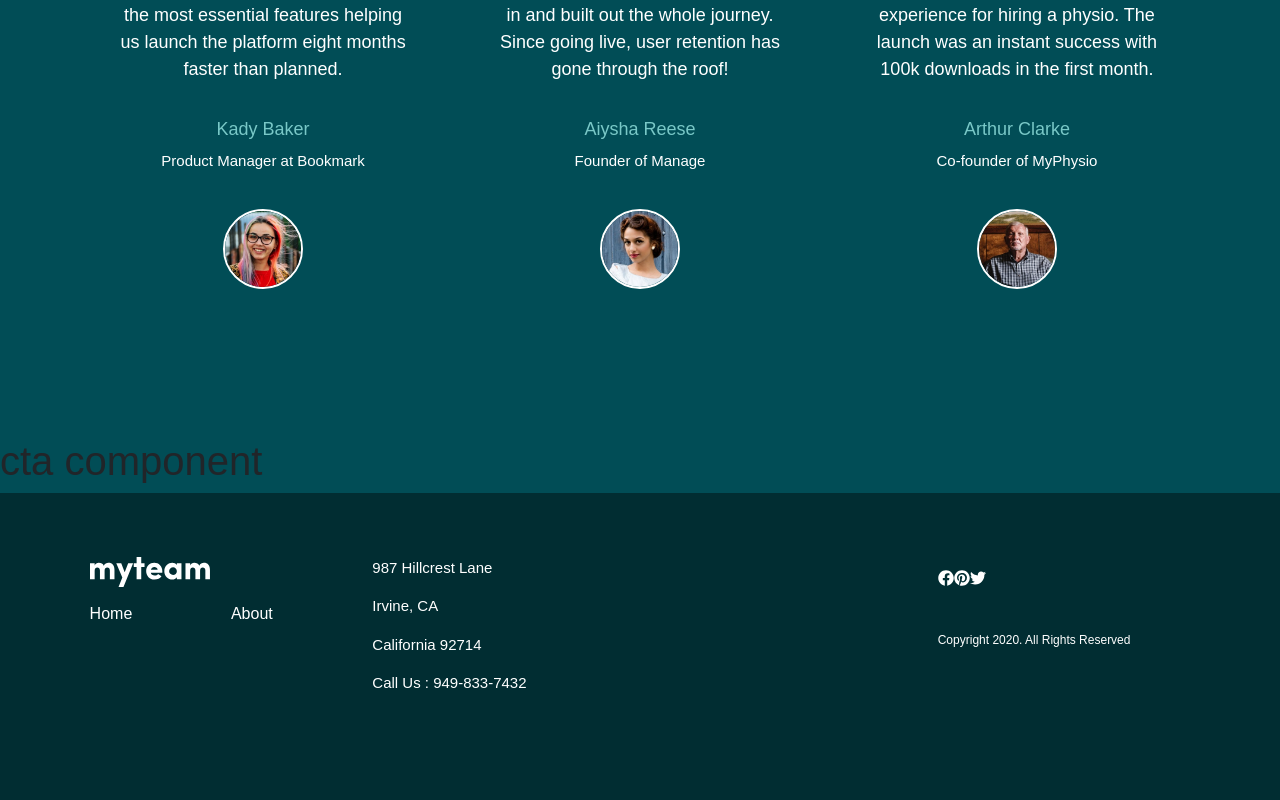
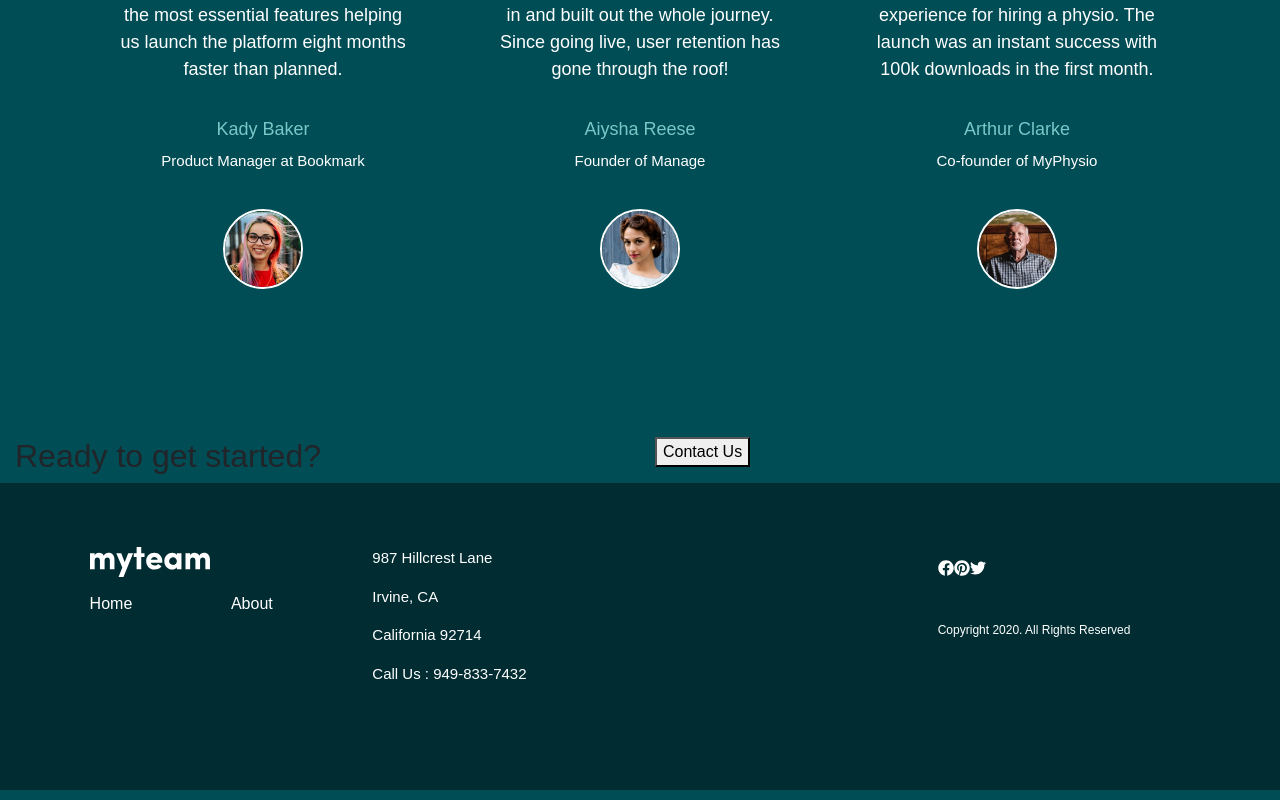
Before and after one commit to clf94-dev/myteam-vue, a Vue app: page / in a window 1280 px wide. Shown: the part 1140-1940 px from the top of the page. Built offline with nearby package versions, Linux system fonts and the light colour scheme.

Commit message:
added struct cta component

```diff
--- a/src/components/Cta.vue
+++ b/src/components/Cta.vue
@@ -1,12 +1,24 @@
 <template>
-<div>
-    <h1>cta component</h1>
-</div>
+<b-container fluid class="cta-section">
+    <b-row>
+        <b-col class="title-col" xs="12" sm="12" md="6" lg="6">
+            <h2>Ready to get started?</h2>
+        </b-col>
+        <b-col class="btn-col" xs="12" sm="12" md="6" lg="6">
+            <button class='transparent-btn' @click='goToContact()'>Contact Us</button>
+        </b-col>
+    </b-row>
+</b-container>
 </template>
 
 <script>
 export default {
-    name: 'Cta'
+    name: 'Cta',
+    methods: {
+        goToContact() {
+            this.$router.push('/contact');
+        }
+    }
 }
 </script>
 
```
